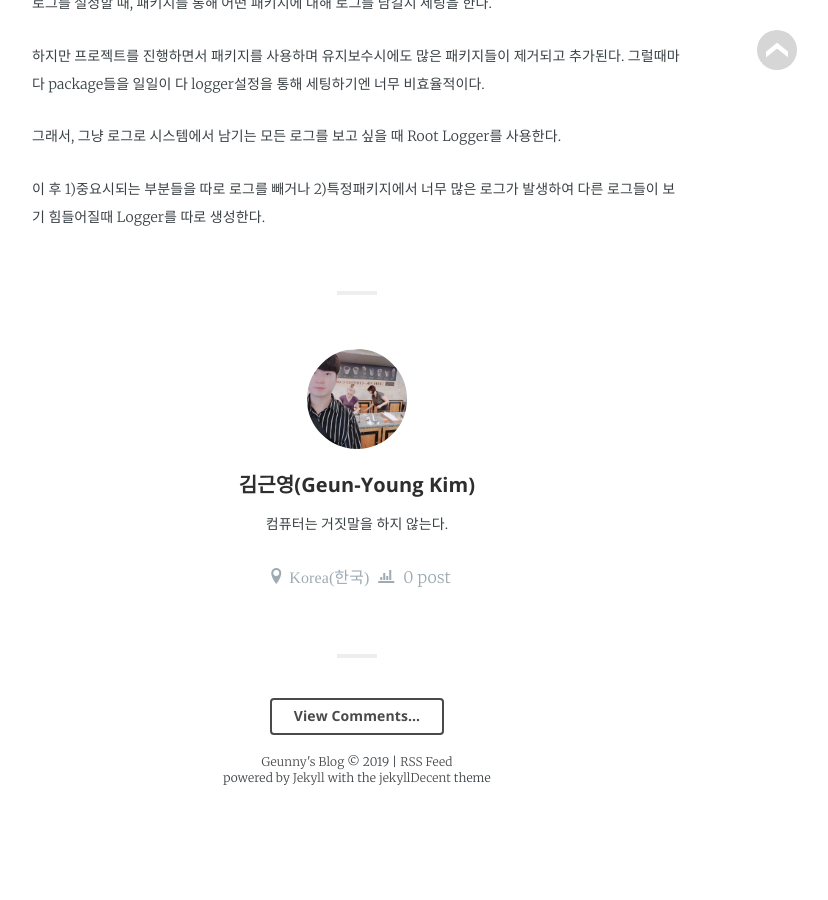
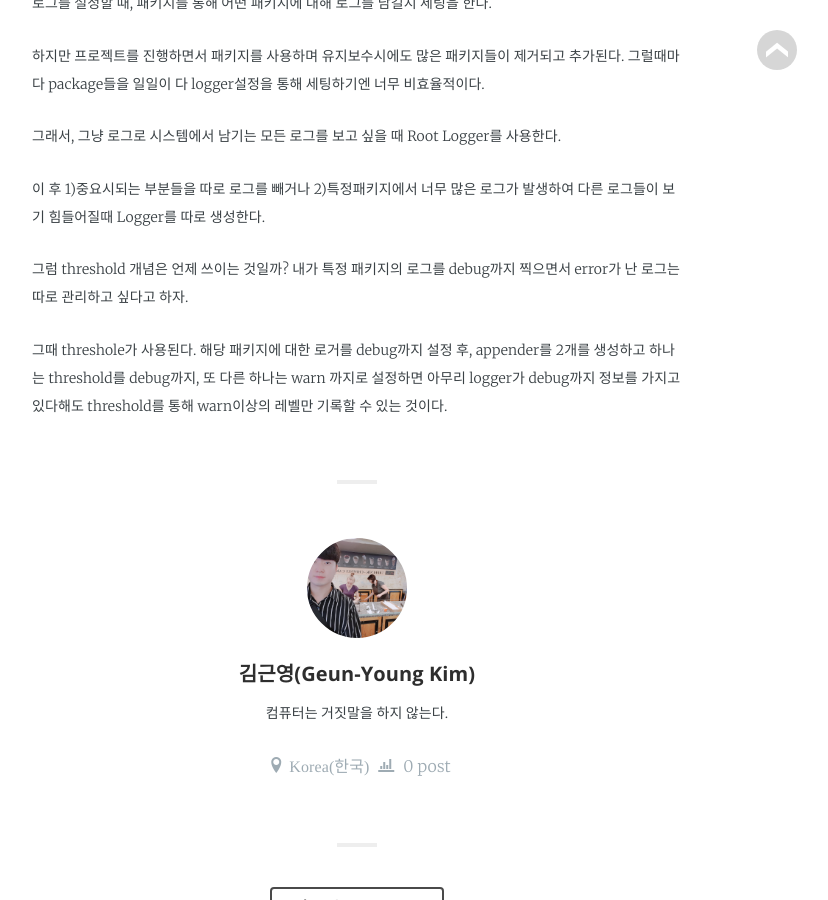
Before and after one commit to jwillmer/jekyllDecent, a Jekyll site: the page built from _posts/2019-02-07-log4j.md, in a window 1280 px wide and 900 px high, scrolled down 5311 px. Shown: the whole window, without its empty margins (283-1111 px from the left). Built offline with Jekyll 4.4.1, drawn with Linux system fonts in a browser that asks for light colours; some web fonts are replaced; before the commit the page ends 6117 px from its top, so only the background shows below that.

Commit message:
Update 2019-02-07-log4j.md

```diff
--- a/_posts/2019-02-07-log4j.md
+++ b/_posts/2019-02-07-log4j.md
@@ -201,3 +201,7 @@ threshold란 appender를 통해 파일에 및 콘솔에 출력될 때, 어디까
 그래서, 그냥 로그로 시스템에서 남기는 모든 로그를 보고 싶을 때 Root Logger를 사용한다.
 
 이 후 1)중요시되는 부분들을 따로 로그를 빼거나 2)특정패키지에서 너무 많은 로그가 발생하여 다른 로그들이 보기 힘들어질때 Logger를 따로 생성한다.
+
+그럼 threshold 개념은 언제 쓰이는 것일까? 내가 특정 패키지의 로그를 debug까지 찍으면서 error가 난 로그는 따로 관리하고 싶다고 하자.
+
+그때 threshole가 사용된다. 해당 패키지에 대한 로거를 debug까지 설정 후, appender를 2개를 생성하고 하나는 threshold를 debug까지, 또 다른 하나는 warn 까지로 설정하면 아무리 logger가 debug까지 정보를 가지고 있다해도 threshold를 통해 warn이상의 레벨만 기록할 수 있는 것이다.
```
